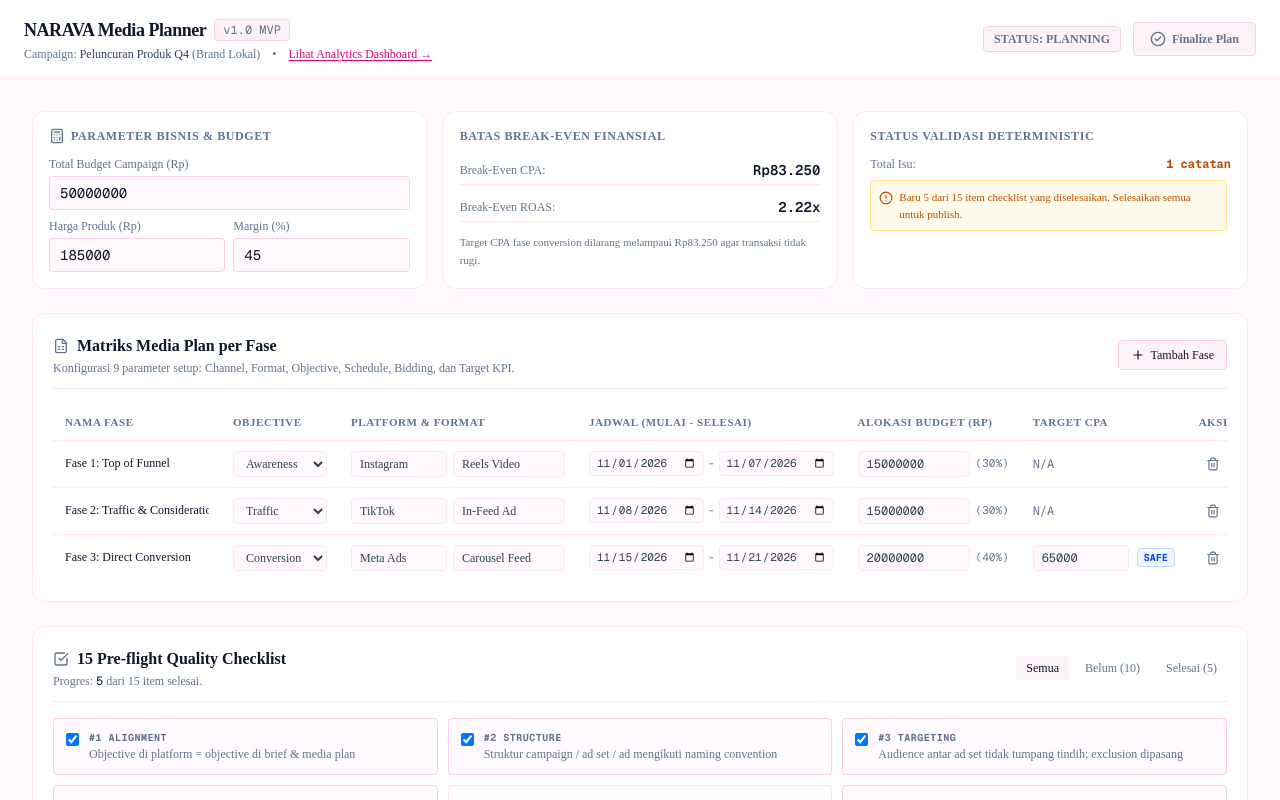
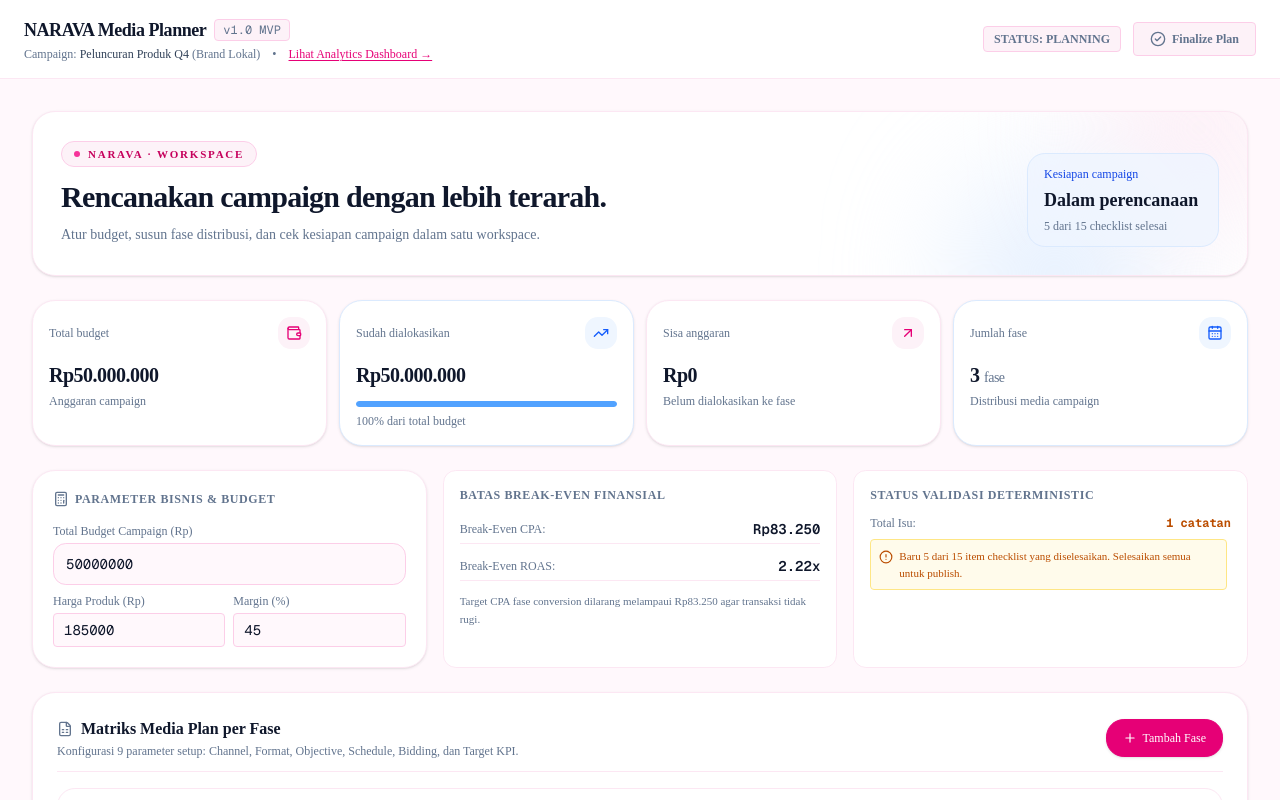
Before and after one commit to andikactm/Narava-Media-Planner, a Next.js app: page / in a window 1280 px wide. Shown: the top 800 px of the page. Built offline with nearby package versions, Linux system fonts and the light colour scheme.

Commit message:
feat(ux): add campaign overview and improve planner controls

```diff
--- a/src/app/page.tsx
+++ b/src/app/page.tsx
@@ -8,7 +8,11 @@
   Plus,
   Trash2,
   FileSpreadsheet,
-  CheckSquare
+  CheckSquare,
+  Wallet,
+  CalendarDays,
+  TrendingUp,
+  ArrowUpRight
 } from 'lucide-react'
 import {
   calculateAwarenessBudget,
@@ -142,6 +146,11 @@
     )
   }
 
+  const allocatedBudget = phases.reduce((sum, phase) => sum + Math.max(0, Number(phase.budget) || 0), 0)
+  const remainingBudget = totalBudget - allocatedBudget
+  const budgetUsage = totalBudget > 0 ? Math.min(100, Math.round((allocatedBudget / totalBudget) * 100)) : 0
+  const formatCurrency = (value: number) => `Rp${Math.abs(value).toLocaleString('id-ID')}`
+
   const filteredChecklist = PREFLIGHT_CHECKLIST.filter((item) => {
     const isDone = completedChecks.includes(item.key)
     if (checklistFilter === 'DONE') return isDone
@@ -198,11 +207,26 @@
 
       {/* Main Workspace */}
       <main className="flex-1 max-w-7xl w-full mx-auto p-4 sm:p-6 lg:p-8 space-y-6">
+<section className="relative overflow-hidden rounded-2xl border border-pink-100 bg-white p-5 sm:p-7 shadow-sm">
+<div aria-hidden="true" className="pointer-events-none absolute -right-12 -top-20 h-48 w-48 rounded-full bg-pink-100/70 blur-3xl" />
+<div aria-hidden="true" className="pointer-events-none absolute right-24 -bottom-24 h-48 w-48 rounded-full bg-blue-100/80 blur-3xl" />
+<div className="relative flex flex-col gap-4 sm:flex-row sm:items-end sm:justify-between">
+<div className="max-w-2xl"><span className="inline-flex items-center gap-2 rounded-full border border-pink-200 bg-pink-50 px-3 py-1 text-[11px] font-semibold uppercase tracking-[0.16em] text-pink-700"><span className="h-1.5 w-1.5 rounded-full bg-pink-500" /> NARAVA · Workspace</span>
+<h1 className="mt-3 text-2xl font-bold tracking-tight text-slate-900 sm:text-3xl">Rencanakan campaign dengan lebih terarah.</h1>
+<p className="mt-2 max-w-xl text-sm leading-6 text-slate-500">Atur budget, susun fase distribusi, dan cek kesiapan campaign dalam satu workspace.</p></div>
+<div className="rounded-xl border border-blue-100 bg-blue-50/80 px-4 py-3 sm:min-w-48"><p className="text-xs font-medium text-blue-700">Kesiapan campaign</p><p className="mt-1 text-lg font-bold text-slate-900">{validationResult.canPublish ? "Siap ditinjau" : "Dalam perencanaan"}</p><p className="mt-1 text-xs text-slate-500">{completedChecks.length} dari 15 checklist selesai</p></div>
+</div></section>
+<section aria-label="Ringkasan campaign" className="grid grid-cols-1 gap-3 sm:grid-cols-2 xl:grid-cols-4">
+<div className="rounded-2xl border border-pink-100 bg-white p-4 shadow-sm"><div className="flex items-center justify-between gap-3"><span className="text-xs font-medium text-slate-500">Total budget</span><span className="rounded-lg bg-pink-50 p-2 text-pink-600"><Wallet className="h-4 w-4" /></span></div><p className="mt-3 break-words text-xl font-bold tracking-tight text-slate-900">{formatCurrency(totalBudget)}</p><p className="mt-1 text-xs text-slate-500">Anggaran campaign</p></div>
+<div className="rounded-2xl border border-blue-100 bg-white p-4 shadow-sm"><div className="flex items-center justify-between gap-3"><span className="text-xs font-medium text-slate-500">Sudah dialokasikan</span><span className="rounded-lg bg-blue-50 p-2 text-blue-600"><TrendingUp className="h-4 w-4" /></span></div><p className="mt-3 break-words text-xl font-bold tracking-tight text-slate-900">{formatCurrency(allocatedBudget)}</p><div className="mt-3 h-1.5 overflow-hidden rounded-full bg-blue-50"><div className="h-full rounded-full bg-blue-400 transition-all" style={{ width: `${budgetUsage}%` }} /></div><p className="mt-1.5 text-xs text-slate-500">{budgetUsage}% dari total budget</p></div>
+<div className="rounded-2xl border border-pink-100 bg-white p-4 shadow-sm"><div className="flex items-center justify-between gap-3"><span className="text-xs font-medium text-slate-500">Sisa anggaran</span><span className="rounded-lg bg-pink-50 p-2 text-pink-600"><ArrowUpRight className="h-4 w-4" /></span></div><p className={`mt-3 break-words text-xl font-bold tracking-tight ${remainingBudget < 0 ? "text-rose-600" : "text-slate-900"}`}>{remainingBudget < 0 ? "-" : ""}{formatCurrency(remainingBudget)}</p><p className="mt-1 text-xs text-slate-500">{remainingBudget < 0 ? "Melebihi budget campaign" : "Belum dialokasikan ke fase"}</p></div>
+<div className="rounded-2xl border border-blue-100 bg-white p-4 shadow-sm"><div className="flex items-center justify-between gap-3"><span className="text-xs font-medium text-slate-500">Jumlah fase</span><span className="rounded-lg bg-blue-50 p-2 text-blue-600"><CalendarDays className="h-4 w-4" /></span></div><p className="mt-3 text-xl font-bold tracking-tight text-slate-900">{phases.length} <span className="text-sm font-medium text-slate-500">fase</span></p><p className="mt-1 text-xs text-slate-500">Distribusi media campaign</p></div>
+</section>
 
         {/* Row 1: Campaign Financials & Break-Even Constraints */}
         <section className="grid grid-cols-1 md:grid-cols-3 gap-4">
 
-          <div className="bg-white border border-pink-100 p-4 rounded-lg space-y-3">
+          <div className="bg-white border border-pink-100 p-5 rounded-2xl space-y-4 shadow-sm">
             <h2 className="text-xs uppercase font-bold text-slate-500 tracking-wider flex items-center gap-1.5">
               <Calculator className="w-4 h-4 text-slate-500" /> Parameter Bisnis & Budget
             </h2>
@@ -215,7 +239,7 @@
                   type="number"
                   value={totalBudget}
                   onChange={(e) => setTotalBudget(Number(e.target.value))}
-                  className="w-full bg-[#fff8fc] border border-pink-200 rounded px-2.5 py-1.5 text-sm text-slate-900 focus:outline-none focus:border-pink-400 font-mono"
+                  className="w-full rounded-lg border border-pink-200 bg-[#fff8fc] px-3 py-2.5 text-sm text-slate-900 outline-none transition focus:border-pink-400 focus:ring-2 focus:ring-pink-100 font-mono"
                 />
               </div>
 
@@ -303,7 +327,7 @@
         </section>
 
         {/* Row 2: Media Plan Phase Builder */}
-        <section className="bg-white border border-pink-100 rounded-lg p-5 space-y-4">
+        <section className="bg-white border border-pink-100 rounded-2xl p-5 sm:p-6 space-y-4 shadow-sm">
           <div className="flex flex-col sm:flex-row sm:items-center justify-between gap-2 border-b border-pink-100 pb-3">
             <div>
               <h2 className="text-base font-semibold text-slate-900 flex items-center gap-2">
@@ -316,15 +340,15 @@
             </div>
             <button
               onClick={handleAddPhase}
-              className="text-xs bg-pink-50 hover:bg-pink-100 text-slate-900 border border-pink-200 px-3 py-1.5 rounded transition flex items-center gap-1.5 self-start sm:self-auto"
+              className="text-xs bg-pink-600 hover:bg-pink-700 text-white border border-pink-600 px-4 py-2.5 rounded-xl transition flex items-center gap-1.5 self-start sm:self-auto shadow-sm"
             >
               <Plus className="w-3.5 h-3.5" /> Tambah Fase
             </button>
           </div>
 
           {/* Table Container */}
-          <div className="overflow-x-auto">
-            <table className="w-full text-left text-xs border-collapse">
+          <div className="overflow-x-auto rounded-xl border border-pink-100">
+            <table className="w-full min-w-[1050px] text-left text-xs border-collapse">
               <thead>
                 <tr className="border-b border-pink-100 text-slate-500 uppercase tracking-wider text-[11px]">
                   <th className="py-2.5 px-3">Nama Fase</th>
@@ -347,7 +371,7 @@
                           type="text"
                           value={phase.name}
                           onChange={(e) => handleUpdatePhase(phase.id, 'name', e.target.value)}
-                          className="bg-transparent border-b border-transparent hover:border-pink-200 focus:border-pink-400 focus:outline-none w-36 text-slate-900"
+                          className="w-36 rounded-md border border-transparent bg-transparent px-2 py-1.5 text-slate-900 outline-none transition hover:border-pink-200 focus:border-pink-400 focus:ring-2 focus:ring-pink-100"
                         />
                       </td>
 
@@ -355,7 +379,7 @@
                         <select
                           value={phase.objective}
                           onChange={(e) => handleUpdatePhase(phase.id, 'objective', e.target.value)}
-                          className="bg-[#fff8fc] border border-pink-100 rounded px-2 py-1 text-slate-700 focus:outline-none focus:border-pink-300"
+                          className="rounded-lg border border-pink-100 bg-[#fff8fc] px-2.5 py-2 text-slate-700 outline-none transition focus:border-pink-300 focus:ring-2 focus:ring-pink-100"
                         >
                           <option value="Awareness">Awareness</option>
                           <option value="Traffic">Traffic</option>
@@ -369,14 +393,14 @@
                             type="text"
                             value={phase.channel}
                             onChange={(e) => handleUpdatePhase(phase.id, 'channel', e.target.value)}
-                            className="bg-[#fff8fc] border border-pink-100 rounded px-2 py-1 text-slate-700 w-24 focus:outline-none"
+                            className="w-24 rounded-lg border border-pink-100 bg-[#fff8fc] px-2.5 py-2 text-slate-700 outline-none transition focus:border-pink-300 focus:ring-2 focus:ring-pink-100"
                             placeholder="Channel"
                           />
                           <input
                             type="text"
                             value={phase.format}
                             onChange={(e) => handleUpdatePhase(phase.id, 'format', e.target.value)}
-                            className="bg-[#fff8fc] border border-pink-100 rounded px-2 py-1 text-slate-700 w-28 focus:outline-none"
+                            className="w-28 rounded-lg border border-pink-100 bg-[#fff8fc] px-2.5 py-2 text-slate-700 outline-none transition focus:border-pink-300 focus:ring-2 focus:ring-pink-100"
                             placeholder="Format"
                           />
                         </div>
@@ -388,7 +412,7 @@
                             type="date"
                             value={phase.startDate}
                             onChange={(e) => handleUpdatePhase(phase.id, 'startDate', e.target.value)}
-                            className="bg-[#fff8fc] border border-pink-100 rounded px-1.5 py-1 text-slate-700 focus:outline-none"
+                            className="rounded-lg border border-pink-100 bg-[#fff8fc] px-2 py-2 text-slate-700 outline-none transition focus:border-pink-300 focus:ring-2 focus:ring-pink-100"
                           />
                           <span className="text-slate-500">-</span>
                           <input
@@ -497,7 +521,7 @@
                 <div
                   key={item.key}
                   onClick={() => toggleCheck(item.key)}
-                  className={`p-3 rounded border text-xs cursor-pointer transition select-none flex items-start gap-2.5 ${
+                  className={`p-3.5 rounded-xl border text-xs cursor-pointer transition select-none flex items-start gap-2.5 ${
                     isDone
                       ? 'bg-[#fff8fc]/70 border-pink-200 text-slate-500'
                       : 'bg-[#fff8fc]/30 border-pink-100 text-slate-500 hover:border-pink-200'
```
